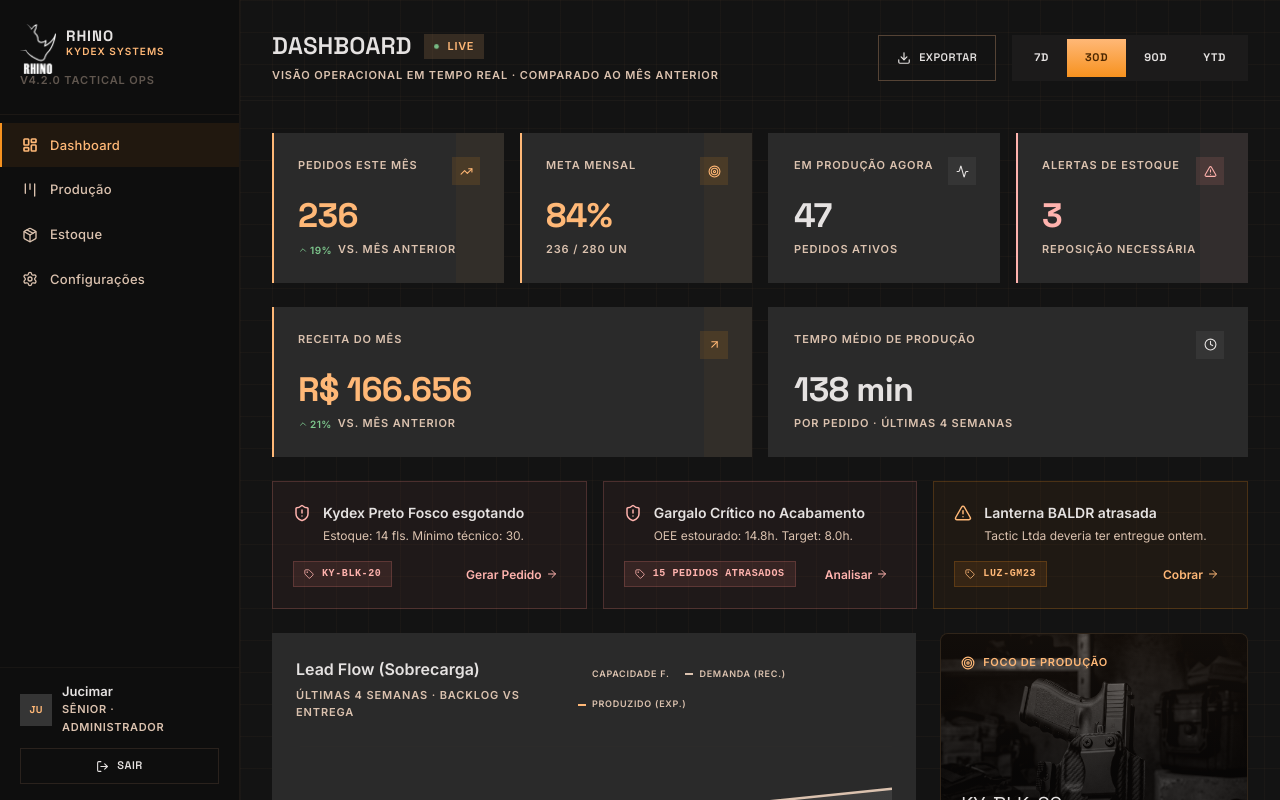
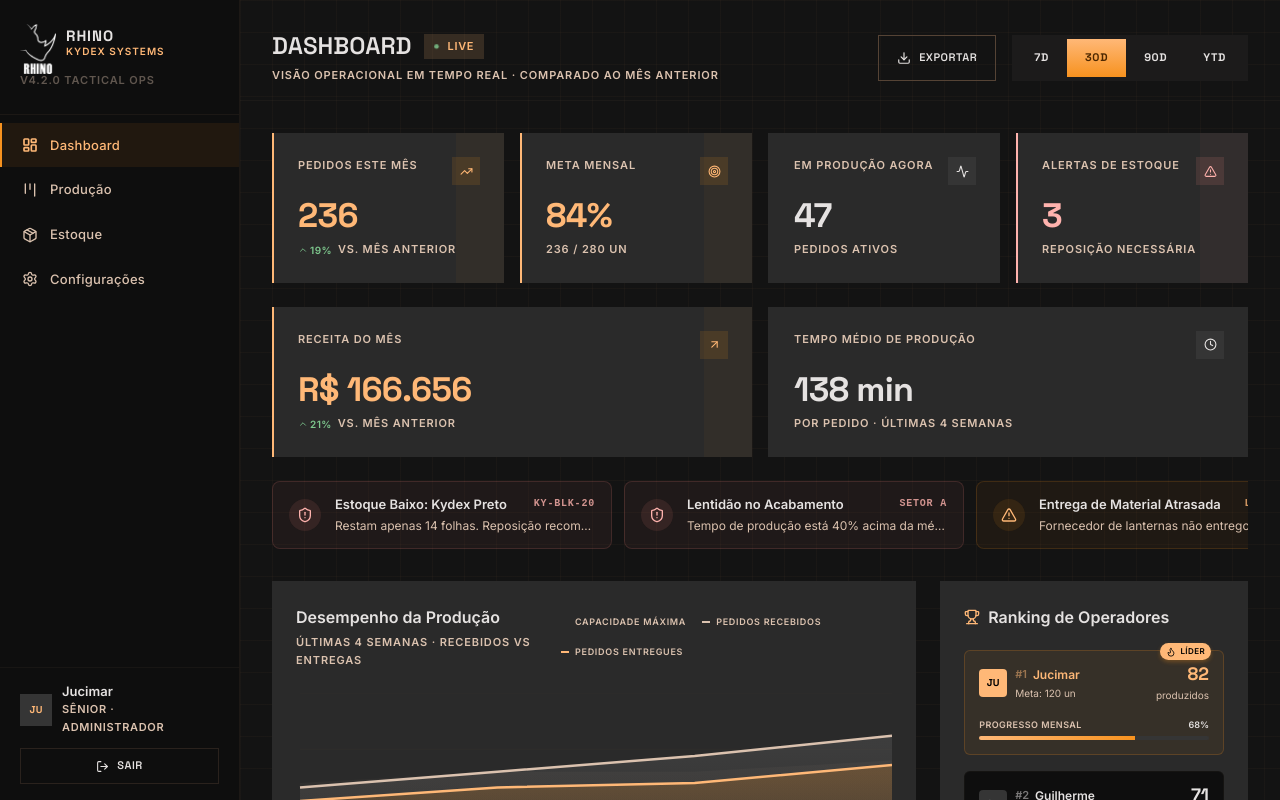
Before and after one commit to ArthurGabrieel/rhino-kydex, a Next.js app: page /dashboard in a window 1280 px wide. Shown: the top 800 px of the page. Built offline with nearby package versions, Linux system fonts and the light colour scheme.

Commit message:
refactor: update dashboard UI labels, refine alert content, and implement horizontal scrolling for the alerts banner

```diff
--- a/src/components/dashboard/AlertasBanner.tsx
+++ b/src/components/dashboard/AlertasBanner.tsx
@@ -1,6 +1,6 @@
 "use client";
 
-import { AlertTriangle, Tag, ArrowRight, ShieldAlert } from "lucide-react";
+import { AlertTriangle, Tag, ShieldAlert } from "lucide-react";
 import { alertas } from "@/lib/mock-data";
 import { FadeSection } from "./primitives";
 
@@ -8,73 +8,74 @@ export function AlertasBanner() {
   if (!alertas.length) return null;
 
   return (
-    <div style={{ display: "grid", gridTemplateColumns: "repeat(auto-fit, minmax(300px, 1fr))", gap: "1rem" }}>
-      {alertas.map((alerta, i) => {
+    <FadeSection delay={420}>
+      <div
+        style={{
+          display: "flex",
+          gap: "0.75rem",
+          overflowX: "auto",
+          paddingBottom: "0.5rem",
+          scrollbarWidth: "none", // Firefox
+          msOverflowStyle: "none", // IE/Edge
+        }}
+        className="hide-scrollbar"
+      >
+        {alertas.map((alerta) => {
           const isCritico = alerta.tipo === "critico" || alerta.tipo === "gargalo";
-        const accent = isCritico ? "var(--tertiary)" : "var(--primary)";
+          const color = isCritico ? "var(--tertiary)" : "var(--primary)";
           const bg = isCritico ? "rgba(255,136,129,0.05)" : "rgba(247,146,31,0.05)";
-        const border = isCritico ? "rgba(255,136,129,0.2)" : "rgba(247,146,31,0.2)";
+          const border = isCritico ? "rgba(255,136,129,0.15)" : "rgba(247,146,31,0.15)";
 
           return (
-          <FadeSection delay={420 + i * 100} key={alerta.id}>
-            <div className="card" style={{
+            <div
+              key={alerta.id}
+              style={{
+                flexShrink: 0,
+                minWidth: "280px",
+                maxWidth: "340px",
                 background: bg,
                 border: `1px solid ${border}`,
-              padding: "1.25rem",
+                borderRadius: "8px",
+                padding: "0.75rem 1rem",
                 display: "flex",
-              flexDirection: "column",
-              gap: "1rem",
-              height: "100%",
+                alignItems: "center",
+                gap: "0.875rem",
+              }}
+            >
+              <div style={{
+                width: 32,
+                height: 32,
+                borderRadius: "50%",
+                background: isCritico ? "rgba(255,136,129,0.1)" : "rgba(247,146,31,0.1)",
+                display: "flex",
+                alignItems: "center",
+                justifyContent: "center",
+                flexShrink: 0
               }}>
-              <div style={{ display: "flex", gap: "0.75rem", alignItems: "flex-start" }}>
                 {isCritico ? (
-                  <ShieldAlert size={18} color={accent} style={{ flexShrink: 0, marginTop: 2 }} />
+                  <ShieldAlert size={16} color={color} />
                 ) : (
-                  <AlertTriangle size={18} color={accent} style={{ flexShrink: 0, marginTop: 2 }} />
+                  <AlertTriangle size={16} color={color} />
                 )}
-                <div>
-                  <h4 style={{ fontSize: "0.875rem", fontWeight: 600, color: "var(--on-surface)", marginBottom: "0.25rem" }}>
+              </div>
+
+              <div style={{ minWidth: 0, flex: 1 }}>
+                <div style={{ display: "flex", justifyContent: "space-between", alignItems: "center", gap: "0.5rem", marginBottom: "0.125rem" }}>
+                  <h4 style={{ fontSize: "0.8125rem", fontWeight: 600, color: "var(--on-surface)", whiteSpace: "nowrap", overflow: "hidden", textOverflow: "ellipsis" }}>
                     {alerta.mensagem}
                   </h4>
-                  <p style={{ fontSize: "0.75rem", color: "var(--on-surface-variant)", lineHeight: 1.4 }}>
+                  <span className="label-sm" style={{ fontSize: "0.625rem", color: color, opacity: 0.8, fontFamily: "monospace" }}>
+                    {alerta.ref}
+                  </span>
+                </div>
+                <p style={{ fontSize: "0.75rem", color: "var(--on-surface-variant)", whiteSpace: "nowrap", overflow: "hidden", textOverflow: "ellipsis" }}>
                   {alerta.subtexto}
                 </p>
               </div>
             </div>
-
-              <div style={{ display: "flex", justifyContent: "space-between", alignItems: "center", marginTop: "auto" }}>
-                <span className="chip" style={{
-                  fontFamily: "monospace",
-                  fontSize: "0.625rem",
-                  background: isCritico ? "rgba(255,136,129,0.1)" : "rgba(247,146,31,0.1)",
-                  color: accent,
-                  border: `1px solid ${border}`
-                }}>
-                  <Tag size={10} style={{ marginRight: 4, display: "inline-block" }} />
-                  {alerta.ref}
-                </span>
-
-                <button style={{
-                  background: "transparent",
-                  border: "none",
-                  color: accent,
-                  fontSize: "0.75rem",
-                  fontWeight: 600,
-                  display: "flex",
-                  alignItems: "center",
-                  gap: "0.25rem",
-                  cursor: "pointer",
-                  padding: "0.25rem 0.5rem",
-                  borderRadius: "4px",
-                }}>
-                  {alerta.acao}
-                  <ArrowRight size={12} />
-                </button>
-              </div>
+          );
+        })}
       </div>
     </FadeSection>
   );
-      })}
-    </div>
-  );
 }
--- a/src/components/dashboard/DashboardBoard.tsx
+++ b/src/components/dashboard/DashboardBoard.tsx
@@ -11,7 +11,6 @@ import { AlertasBanner } from "./AlertasBanner";
 import { ProductionCharts } from "./ProductionCharts";
 import { RankingPanel } from "./RankingPanel";
 import { DistribuicaoBarChart } from "./DistribuicaoBarChart";
-import { ProductHighlightCard } from "./ProductHighlightCard";
 import { DATE_RANGES } from "./types";
 import type { RangeKey } from "./types";
 import { useMediaQuery } from "@/lib/use-media-query";
@@ -120,9 +119,8 @@ export function DashboardBoard() {
             <DistribuicaoBarChart chartData={slaData} />
           </div>
 
-          {/* Right Column: Produto e Pessoas (Wow factor + Gamification) */}
+          {/* Right Column: Pessoas (Ranking) */}
           <div style={{ display: "flex", flexDirection: "column", gap: "1.5rem", minWidth: 0 }}>
-            <ProductHighlightCard />
             <RankingPanel />
           </div>
 
--- a/src/components/dashboard/DistribuicaoBarChart.tsx
+++ b/src/components/dashboard/DistribuicaoBarChart.tsx
@@ -22,13 +22,13 @@ export function DistribuicaoBarChart({ range, chartData }: Props) {
       <div className="card" style={{ padding: "1.5rem" }}>
         <div style={{ display: "flex", justifyContent: "space-between", alignItems: "center", marginBottom: "1.25rem", gap: "0.75rem", flexWrap: isMobile ? "wrap" : undefined }}>
           <div>
-            <h2 className="title-md" style={{ marginBottom: "0.25rem" }}>OEE & Gargalos Setoriais (SLA)</h2>
-            <p className="label-sm">Tempo médio de ciclo (horas) vs Meta máxima permitida</p>
+            <h2 className="title-md" style={{ marginBottom: "0.25rem" }}>Tempo Médio das Etapas</h2>
+            <p className="label-sm">Comparativo de tempo real por fase vs tempo esperado</p>
           </div>
           <div style={{ display: "flex", alignItems: "center", gap: "0.5rem" }}>
             <Zap size={12} color="var(--tertiary)" />
             <span className="label-sm" style={{ color: "var(--tertiary)", fontSize: "0.625rem", fontWeight: 600 }}>
-              ACABAMENTO EM ALERTA
+              ALERTA DE ATRASO
             </span>
           </div>
         </div>
@@ -64,7 +64,7 @@ export function DistribuicaoBarChart({ range, chartData }: Props) {
                 />
               ))}
             </Bar>
-            <Bar dataKey="meta" name="Target SLA (Horas)" fill="var(--surface-border)" barSize={4} />
+            <Bar dataKey="meta" name="Tempo Esperado (Horas)" fill="var(--surface-border)" barSize={4} />
           </BarChart>
         </ResponsiveContainer>
       </div>
--- a/src/components/dashboard/ProductionCharts.tsx
+++ b/src/components/dashboard/ProductionCharts.tsx
@@ -11,9 +11,9 @@ import { useMediaQuery } from "@/lib/use-media-query";
 
 // ─── Chart series config ──────────────────────────────────────
 const SERIES = [
-  { label: "Capacidade F.",    color: "var(--surface-border)", dataKey: "capacidade", gradId: "gCap",       stopColor: "#a38d7b", opacity: 0.1 },
-  { label: "Demanda (Rec.)",   color: "var(--on-surface-variant)", dataKey: "recebidos", gradId: "gRecebidos", stopColor: "#c7c6c6", opacity: 0.2 },
-  { label: "Produzido (Exp.)", color: "var(--primary)",        dataKey: "expedidos",  gradId: "gExpedidos", stopColor: "#f7921f", opacity: 0.35 },
+  { label: "Capacidade Máxima",    color: "var(--surface-border)", dataKey: "capacidade", gradId: "gCap",       stopColor: "#a38d7b", opacity: 0.1 },
+  { label: "Pedidos Recebidos",   color: "var(--on-surface-variant)", dataKey: "recebidos", gradId: "gRecebidos", stopColor: "#c7c6c6", opacity: 0.2 },
+  { label: "Pedidos Entregues", color: "var(--primary)",        dataKey: "expedidos",  gradId: "gExpedidos", stopColor: "#f7921f", opacity: 0.35 },
 ];
 
 interface Props {
@@ -30,8 +30,8 @@ export function ProductionCharts({ range, chartData }: Props) {
       <div className="card" style={{ padding: "1.5rem", height: "100%" }}>
         <div className="production-chart-header" style={{ display: "flex", justifyContent: "space-between", alignItems: "center", marginBottom: "1.5rem", gap: "0.75rem", flexWrap: isMobile ? "wrap" : undefined }}>
           <div>
-            <h2 className="title-md" style={{ marginBottom: "0.25rem" }}>Lead Flow (Sobrecarga)</h2>
-            <p className="label-sm">{RANGE_LABEL[range]} · Backlog vs Entrega</p>
+            <h2 className="title-md" style={{ marginBottom: "0.25rem" }}>Desempenho da Produção</h2>
+            <p className="label-sm">{RANGE_LABEL[range]} · Recebidos vs Entregas</p>
           </div>
           <div style={{ display: "flex", gap: "1rem", flexWrap: "wrap" }}>
             {SERIES.map((s) => (
--- a/src/lib/mock-data.ts
+++ b/src/lib/mock-data.ts
@@ -887,25 +887,22 @@ export const alertas = [
   {
     id: 1,
     tipo: "critico",
-    mensagem: "Kydex Preto Fosco esgotando",
-    subtexto: "Estoque: 14 fls. Mínimo técnico: 30.",
-    acao: "Gerar Pedido",
+    mensagem: "Estoque Baixo: Kydex Preto",
+    subtexto: "Restam apenas 14 folhas. Reposição recomendada.",
     ref: "KY-BLK-20",
   },
   {
     id: 2,
     tipo: "gargalo",
-    mensagem: "Gargalo Crítico no Acabamento",
-    subtexto: "OEE estourado: 14.8h. Target: 8.0h.",
-    acao: "Analisar",
-    ref: "15 Pedidos Atrasados",
+    mensagem: "Lentidão no Acabamento",
+    subtexto: "Tempo de produção está 40% acima da média normal hoje.",
+    ref: "Setor A",
   },
   {
     id: 3,
     tipo: "alerta",
-    mensagem: "Lanterna BALDR atrasada",
-    subtexto: "Tactic Ltda deveria ter entregue ontem.",
-    acao: "Cobrar",
+    mensagem: "Entrega de Material Atrasada",
+    subtexto: "Fornecedor de lanternas não entregou o pedido de ontem.",
     ref: "LUZ-GM23",
   },
 ];
```
Lines whose indentation alone changed are shown as unchanged.
